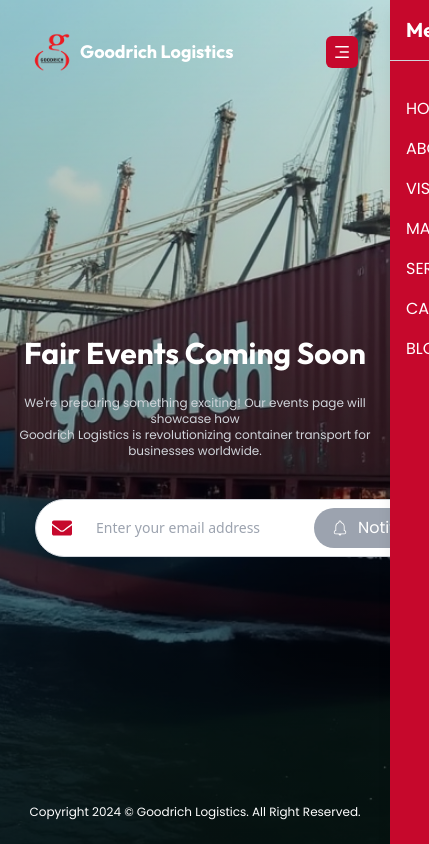
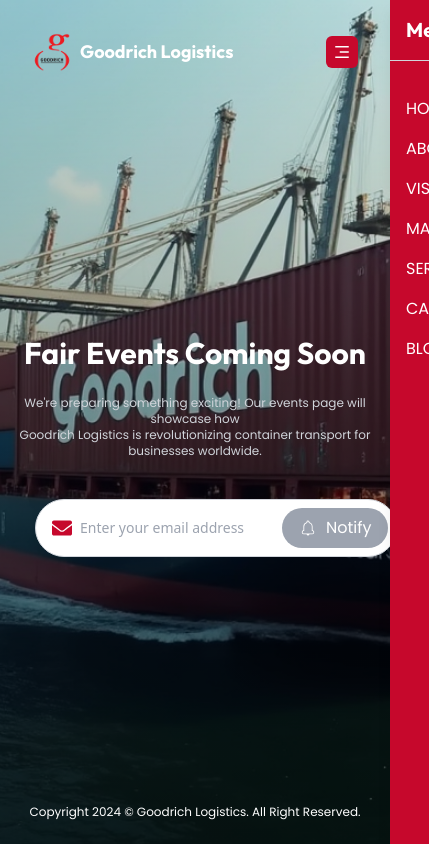
Before and after one commit to sahelzaff/Glpl-comingsoon, a React (Vite) app: page / in a window 390 px wide. Shown: the whole page, 429 px wide, since content can reach past the window. Built offline with nearby package versions, Linux system fonts and the light colour scheme.

Commit message:
responsive fix 2

```diff
--- a/src/Components/Hero_Home.jsx
+++ b/src/Components/Hero_Home.jsx
@@ -44,7 +44,7 @@ const Hero_Home = () => {
                                     value={email}
                                     onChange={handleChange}
                                     placeholder="Enter your email address"
-                                    className="flex-grow py-2 px-4 rounded-full border-none focus:outline-none text-sm sm:text-base"
+                                    className="flex-grow py-2 px-0 rounded-full border-none focus:outline-none text-sm sm:text-base"
                                 />
                                 <button
                                     disabled={!isButtonEnabled}
```
